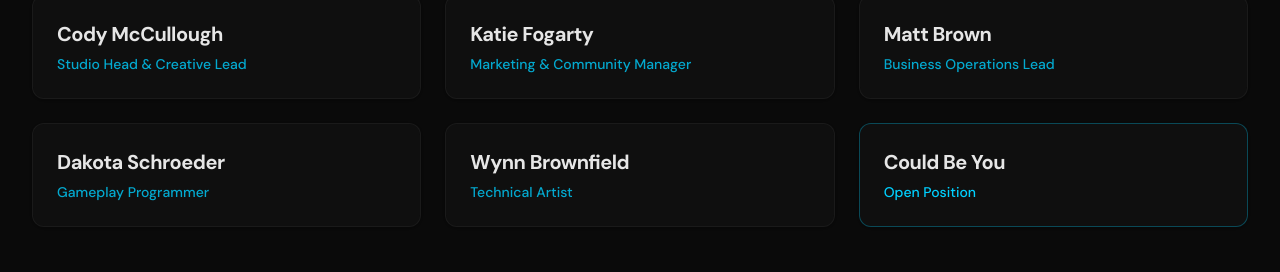
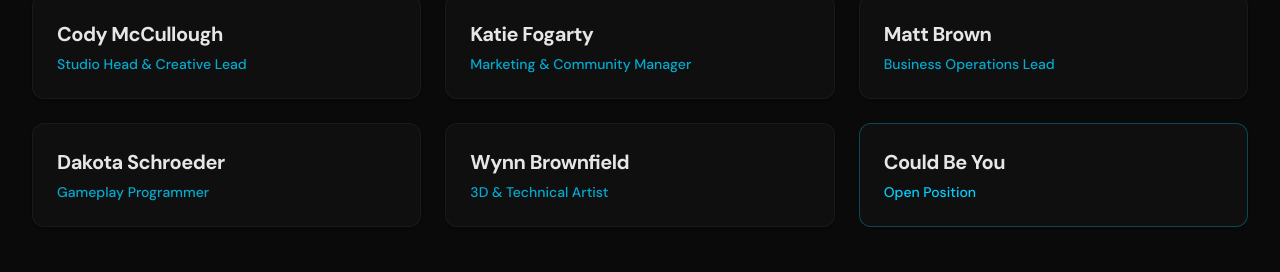
Before and after one commit to Minxci/neverphorm-site, a React (Vite) app in the folder apps/web/: page / in a window 1280 px wide. Shown: the part 1993-2265 px from the top of the page. Built offline with nearby package versions, Linux system fonts and the light colour scheme; the HTML template or start-up script is replaced by a standard one; what pocketbase would draw is missing.

Commit message:
update site

```diff
--- a/apps/web/src/pages/HomePage.jsx
+++ b/apps/web/src/pages/HomePage.jsx
@@ -34,7 +34,7 @@ const HomePage = () => {
     role: "Gameplay Programmer"
   }, {
     name: "Wynn Brownfield",
-    role: "Technical Artist"
+    role: "3D & Technical Artist"
   }, {
     name: "Could Be You",
     role: "Open Position",
```
